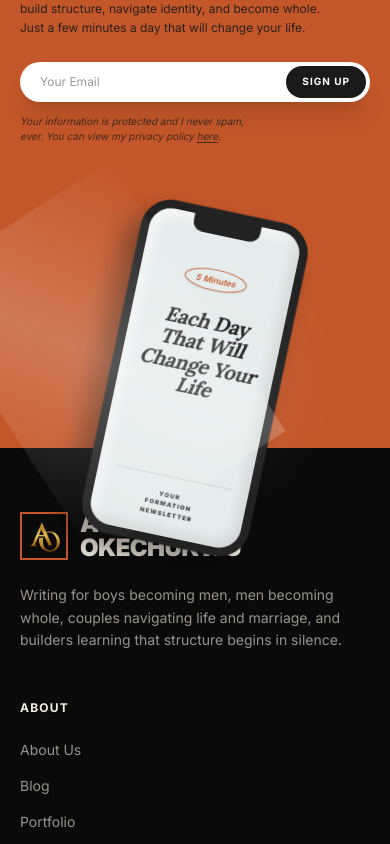
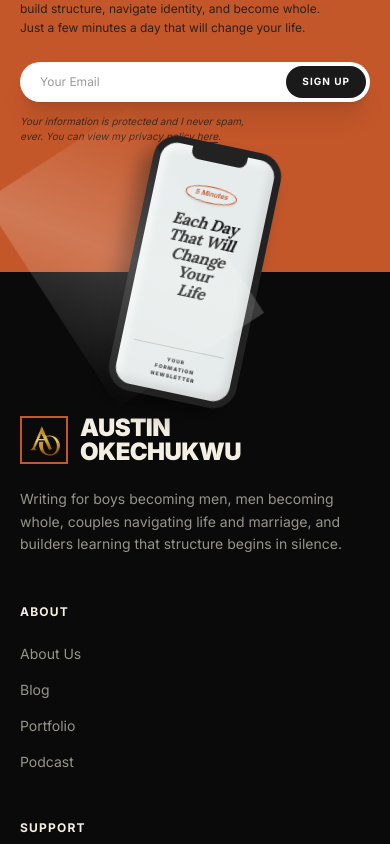
Before and after one commit to conditassociatesltd-gif/purposeful-builder, a Next.js app in the folder purposeful-builder/: page / in a window 390 px wide. Shown: the part 3920-4764 px from the top of the page. Built offline with nearby package versions, Linux system fonts and the light colour scheme.

Commit message:
feat: position small phone mockup at orange/black section border on mobile

```diff
--- a/purposeful-builder/app/page.tsx
+++ b/purposeful-builder/app/page.tsx
@@ -297,8 +297,8 @@ export default function HomePage() {
 
       <NewsletterBanner />
 
-      <footer id="subscribe" style={{ background: "#0a0a0a", color: "#f4efe3" }}>
-        <div className="max-w-[1600px] mx-auto px-5 md:px-10 py-16 lg:py-24 grid grid-cols-1 md:grid-cols-2 lg:grid-cols-4 gap-12 lg:gap-8">
+      <footer id="subscribe" className="relative" style={{ background: "#0a0a0a", color: "#f4efe3" }}>
+        <div className="max-w-[1600px] mx-auto px-5 md:px-10 pt-36 md:pt-16 pb-16 lg:py-24 grid grid-cols-1 md:grid-cols-2 lg:grid-cols-4 gap-12 lg:gap-8">
 
           {/* Col 1: Brand */}
           <div className="flex flex-col gap-6 lg:pr-8">
--- a/purposeful-builder/components/NewsletterBanner.tsx
+++ b/purposeful-builder/components/NewsletterBanner.tsx
@@ -4,16 +4,16 @@ import Link from "next/link";
 
 export default function NewsletterBanner() {
   return (
-    <section className="bg-[#c4572a] relative z-10">
+    <section className="bg-[#c4572a] relative pb-24 md:pb-0 z-10">
       <div className="max-w-[1200px] mx-auto px-5 py-8 md:py-10">
         <div className="flex flex-col md:grid md:grid-cols-2 gap-8 md:gap-8 items-center relative">
 
           {/* Left Column: Text & Form */}
           <div className="text-[#1a1a1a] md:max-w-lg w-full z-10 relative">
-            <h2 className="text-lg md:text-xl font-black uppercase tracking-tight mb-3 leading-snug md:pr-0">
+            <h2 className="text-lg md:text-xl font-black uppercase tracking-tight mb-3 leading-snug">
               5 Minutes a day that will change your life
             </h2>
-            <p className="text-xs md:text-sm leading-relaxed opacity-90 mb-6 text-balance md:pr-0">
+            <p className="text-xs md:text-sm leading-relaxed opacity-90 mb-6 text-balance">
               Enter your email address below to sign up for my free newsletter, <em>Your Formation Newsletter</em>. Each week, you'll receive a few letters designed to help you build structure, navigate identity, and become whole. Just a few minutes a day that will change your life.
             </p>
 
@@ -42,50 +42,73 @@ export default function NewsletterBanner() {
             </p>
           </div>
 
-          {/* Right Column: 3D CSS Phone Mockup */}
-          <div className="flex justify-center md:justify-end items-center relative md:py-6 -mb-48 md:mb-0 mt-8 md:mt-0 z-20 scale-[0.85] origin-top md:scale-100 md:origin-center">
-            {/* The Phone */}
+          {/* Right Column: Phone Mockup - visible on desktop only inside the grid */}
+          <div className="hidden md:flex justify-end items-center relative py-6">
+            <PhoneMockup />
+          </div>
+
+        </div>
+      </div>
+
+      {/* Mobile-only: Small phone straddling the orange/black border */}
+      <div className="md:hidden absolute bottom-0 left-1/2 -translate-x-1/2 translate-y-1/2 z-20">
+        <PhoneMockup small />
+      </div>
+    </section>
+  );
+}
+
+function PhoneMockup({ small }: { small?: boolean }) {
+  const phoneW = small ? "w-[130px]" : "w-[200px]";
+  const phoneH = small ? "h-[260px]" : "h-[400px]";
+  const phoneRound = small ? "rounded-[24px]" : "rounded-[36px]";
+  const phoneBorder = small ? "border-[7px]" : "border-[10px]";
+  const phonePad = small ? "p-3" : "p-5";
+  const notchW = small ? "w-14" : "w-20";
+  const notchH = small ? "h-3" : "h-5";
+  const notchRound = small ? "rounded-b-lg" : "rounded-b-xl";
+  const badgeSize = small ? "text-[7px] px-2 py-0.5 mb-3" : "text-[10px] px-3 py-1 mb-6";
+  const headingSize = small ? "text-base" : "text-2xl";
+  const footerText = small ? "text-[5px]" : "text-[7px]";
+  const contentPt = small ? "pt-6" : "pt-10";
+  const footerPt = small ? "pt-2" : "pt-4";
+
+  return (
     <div
-              className="relative w-[200px] h-[400px] bg-[#e6eceb] rounded-[36px] border-[10px] border-[#222222] flex flex-col items-center justify-center p-5 text-center text-[#1a1a1a] select-none rotate-[12deg] transform-gpu transition-transform duration-700 md:hover:rotate-[8deg]"
+      className={`relative ${phoneW} ${phoneH} bg-[#e6eceb] ${phoneRound} ${phoneBorder} border-[#222222] flex flex-col items-center justify-center ${phonePad} text-center text-[#1a1a1a] select-none rotate-[12deg] transform-gpu transition-transform duration-700 hover:rotate-[8deg]`}
       style={{
-                boxShadow: "-15px 20px 30px rgba(0,0,0,0.4), inset -6px -6px 15px rgba(0,0,0,0.1), inset 6px 6px 15px rgba(255,255,255,0.8)"
+        boxShadow: small
+          ? "-10px 14px 20px rgba(0,0,0,0.4), inset -4px -4px 10px rgba(0,0,0,0.1), inset 4px 4px 10px rgba(255,255,255,0.8)"
+          : "-15px 20px 30px rgba(0,0,0,0.4), inset -6px -6px 15px rgba(0,0,0,0.1), inset 6px 6px 15px rgba(255,255,255,0.8)",
       }}
     >
       {/* Phone Notch */}
-              <div className="absolute top-0 w-20 h-5 bg-[#222222] rounded-b-xl z-10"></div>
+      <div className={`absolute top-0 ${notchW} ${notchH} bg-[#222222] ${notchRound} z-10`}></div>
 
       {/* Phone Content */}
-              <div className="w-full h-full flex flex-col items-center pt-10">
-                <div className="inline-block border border-[#c4572a] text-[#c4572a] rounded-[50%] px-3 py-1 text-[10px] italic mb-6 font-semibold shadow-sm">
+      <div className={`w-full h-full flex flex-col items-center ${contentPt}`}>
+        <div className={`inline-block border border-[#c4572a] text-[#c4572a] rounded-[50%] ${badgeSize} italic font-semibold shadow-sm`}>
           5 Minutes
         </div>
 
-                <h3 className="font-serif text-2xl font-black leading-[1.1] italic text-balance tracking-tight">
-                  Each Day<br/>
-                  That Will<br/>
-                  Change Your<br/>
+        <h3 className={`font-serif ${headingSize} font-black leading-[1.1] italic text-balance tracking-tight`}>
+          Each Day<br />
+          That Will<br />
+          Change Your<br />
           Life
         </h3>
 
-                <div className="mt-auto pt-4 border-t border-black/15 w-full">
-                  <p className="text-[7px] font-black uppercase tracking-[0.2em] leading-relaxed opacity-80">
-                    Your<br/>
-                    Formation<br/>
+        <div className={`mt-auto ${footerPt} border-t border-black/15 w-full`}>
+          <p className={`${footerText} font-black uppercase tracking-[0.2em] leading-relaxed opacity-80`}>
+            Your<br />
+            Formation<br />
             Newsletter
           </p>
         </div>
       </div>
 
-              {/* Screen Glare (subtle reflection) */}
+      {/* Screen Glare */}
       <div className="absolute top-0 right-0 w-[150%] h-full bg-gradient-to-tr from-transparent via-white/20 to-transparent -rotate-45 pointer-events-none transform -translate-x-1/4"></div>
     </div>
-
-            {/* Background Glow */}
-            <div className="absolute top-1/2 left-1/2 -translate-x-1/2 -translate-y-1/2 w-48 h-48 bg-white/10 blur-[50px] rounded-full pointer-events-none"></div>
-          </div>
-
-        </div>
-      </div>
-    </section>
   );
 }
```
Lines whose indentation alone changed are shown as unchanged.
